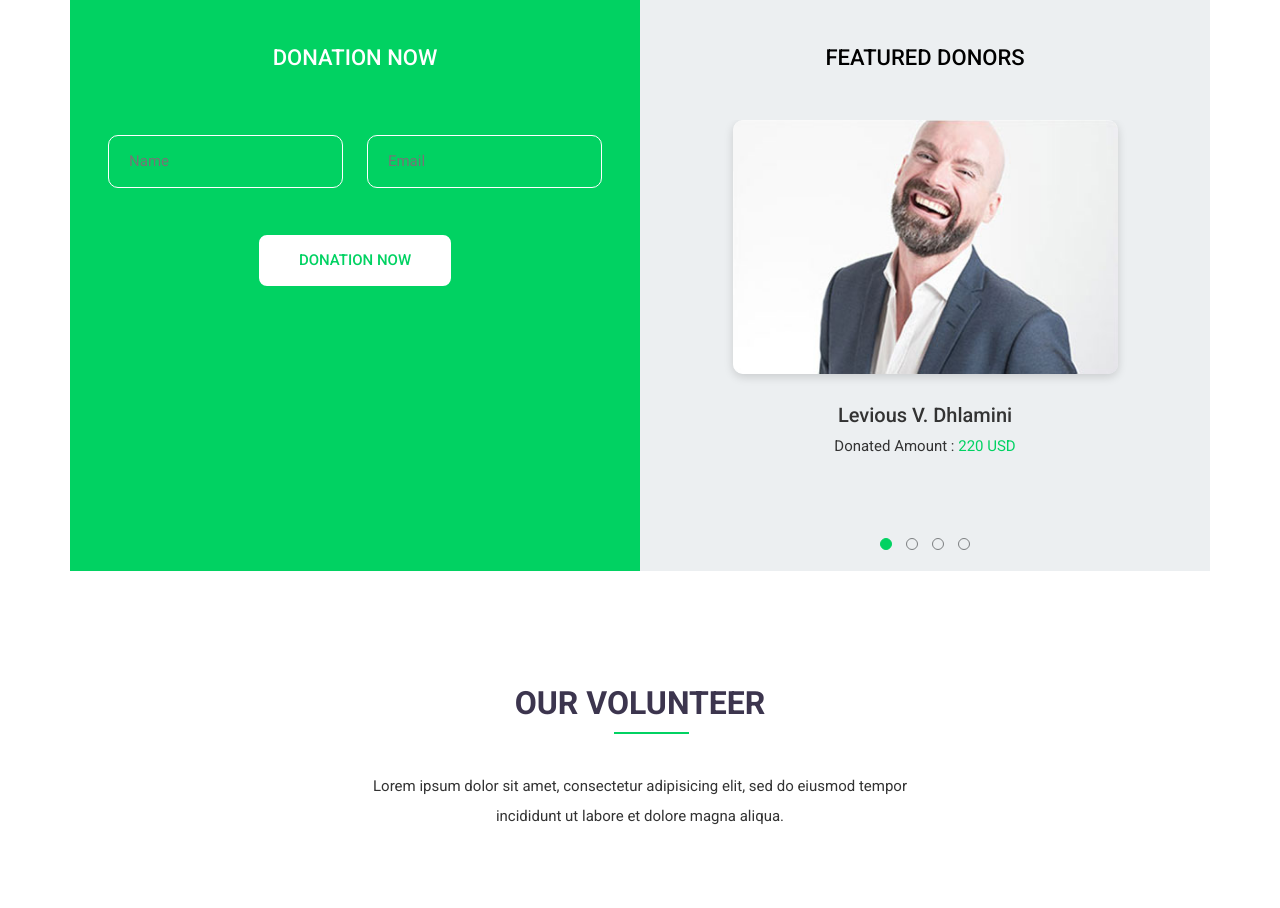
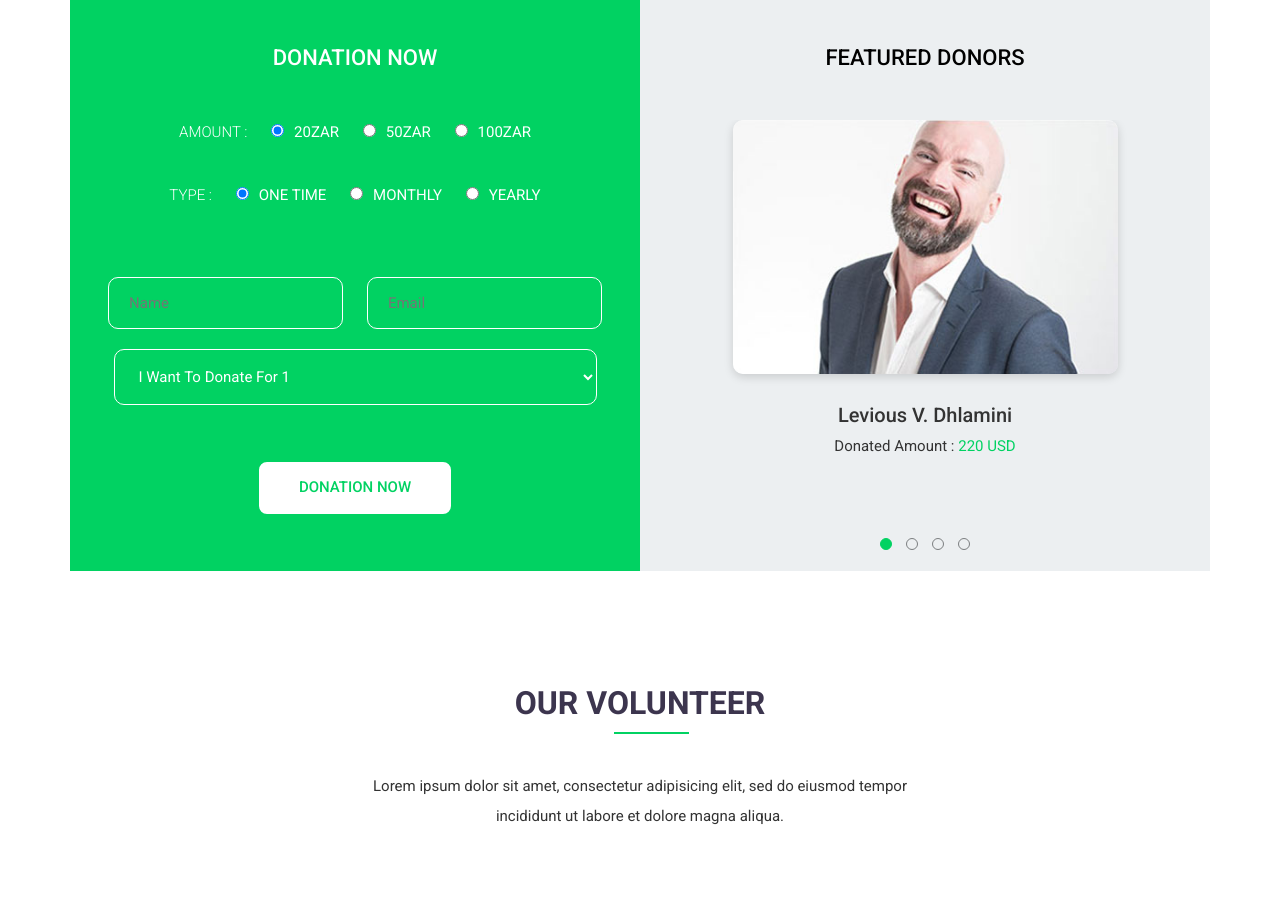
Before and after one commit to Levisvusi/progressworkv1, a plain HTML site: page index.html in a window 1280 px wide. Shown: the part 4720-5628 px from the top of the page. Drawn offline with nearby package versions, Linux system fonts and the light colour scheme.

Commit message:
Update index.html

```diff
--- a/index.html
+++ b/index.html
@@ -349,31 +349,31 @@
                         <div class="donors_input">
                             <h2>DONATION NOW</h2>
                             <form action="./index.html" method="post" required>
-                              <!--  <p class="amount">
+                              <p class="amount">
                                     <label for="usd">AMOUNT : </label>
-                                    <input type="radio" name="usd" id="usd" checked>20usd
-                                    <input type="radio" name="usd" id="usd">50usd
-                                    <input type="radio" name="usd" id="usd">100usd
+                                    <input type="radio" name="usd" id="usd" checked>20zar
+                                    <input type="radio" name="usd" id="usd">50zar
+                                    <input type="radio" name="usd" id="usd">100zar
                                 </p>
                                 <p class="type">
                                     <label for="type">TYPE : </label>
                                     <input type="radio" name="time" id="type" checked>One Time
                                     <input type="radio" name="time" id="type">Monthly
                                     <input type="radio" name="time" id="type">Yearly <br>
-                                </p>-->
+                                </p>
 
                                     <h5>
                                         <input id="name"  type="text" placeholder="Name" required>
                                         <input id="email" type="email" placeholder="Email" required>
                                     </h5>
 
-                               <!-- <h4>
+                               <h4>
                                     <select>
                                         <option>I Want To Donate For 1</option>
                                         <option>I Want To Donate For 2</option>
                                         <option>I Want To Donate For 3</option>
                                     </select>
-                                </h4>-->
+                                </h4>
                                 <input id="submit" type="submit" value="DONATION NOW">
                             </form>
                         </div>
```
